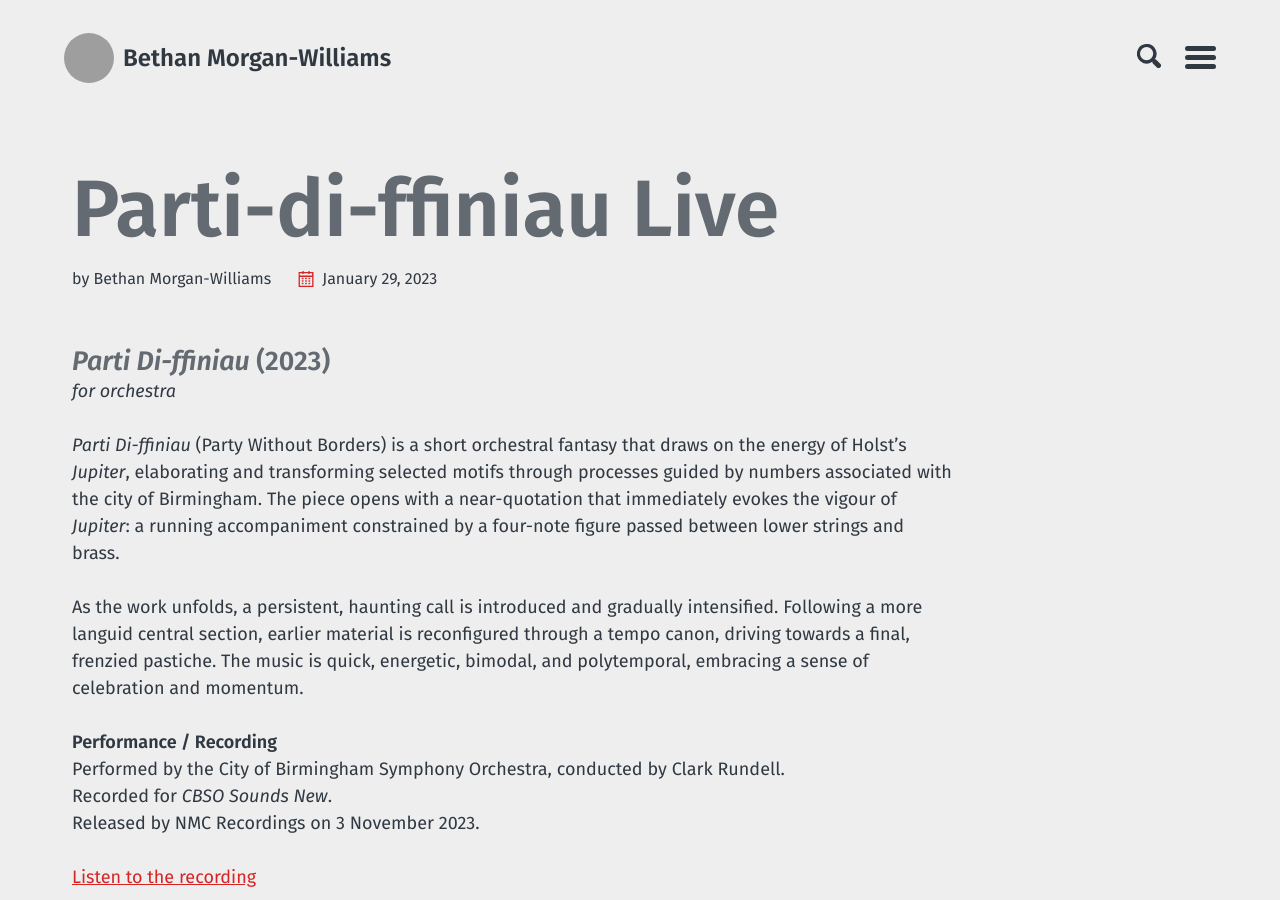
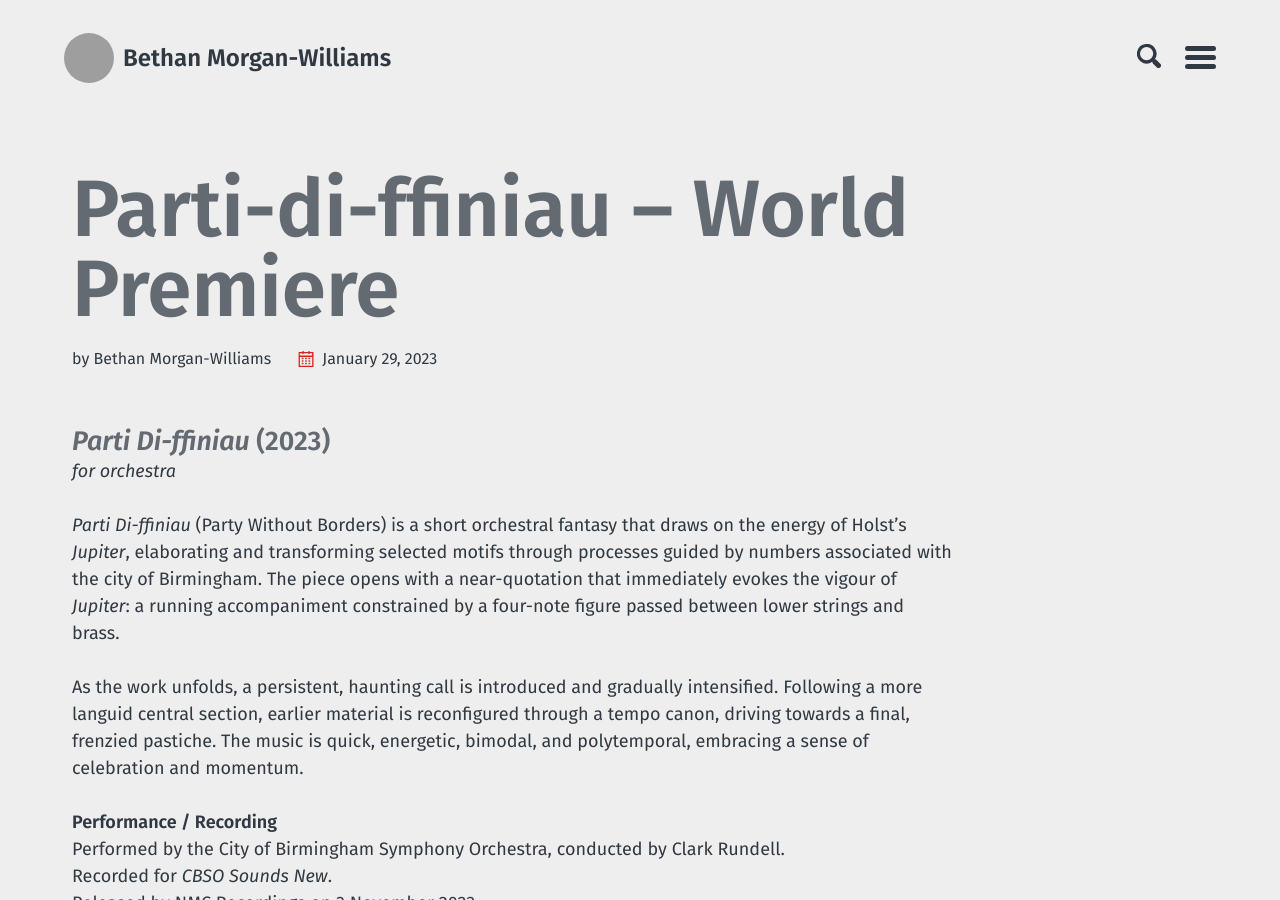
Before and after one commit to morganwilliamsb/website, a Jekyll site: the page built from _listen/parti-di-ffiniau.md, in a window 1280 px wide and 900 px high. Built offline with Jekyll 4.4.1, drawn with Linux system fonts in a browser that asks for light colours; some of the changed text lies outside the part shown; grey boxes are pictures that could not be loaded.

Commit message:
Update parti-di-ffiniau.md

```diff
--- a/_listen/parti-di-ffiniau.md
+++ b/_listen/parti-di-ffiniau.md
@@ -1,5 +1,5 @@
 ---
-title: "Parti-di-ffiniau Live"
+title: "Parti-di-ffiniau – World Premiere"
 layout: collection
 date: 2023-01-29
 ---
```
